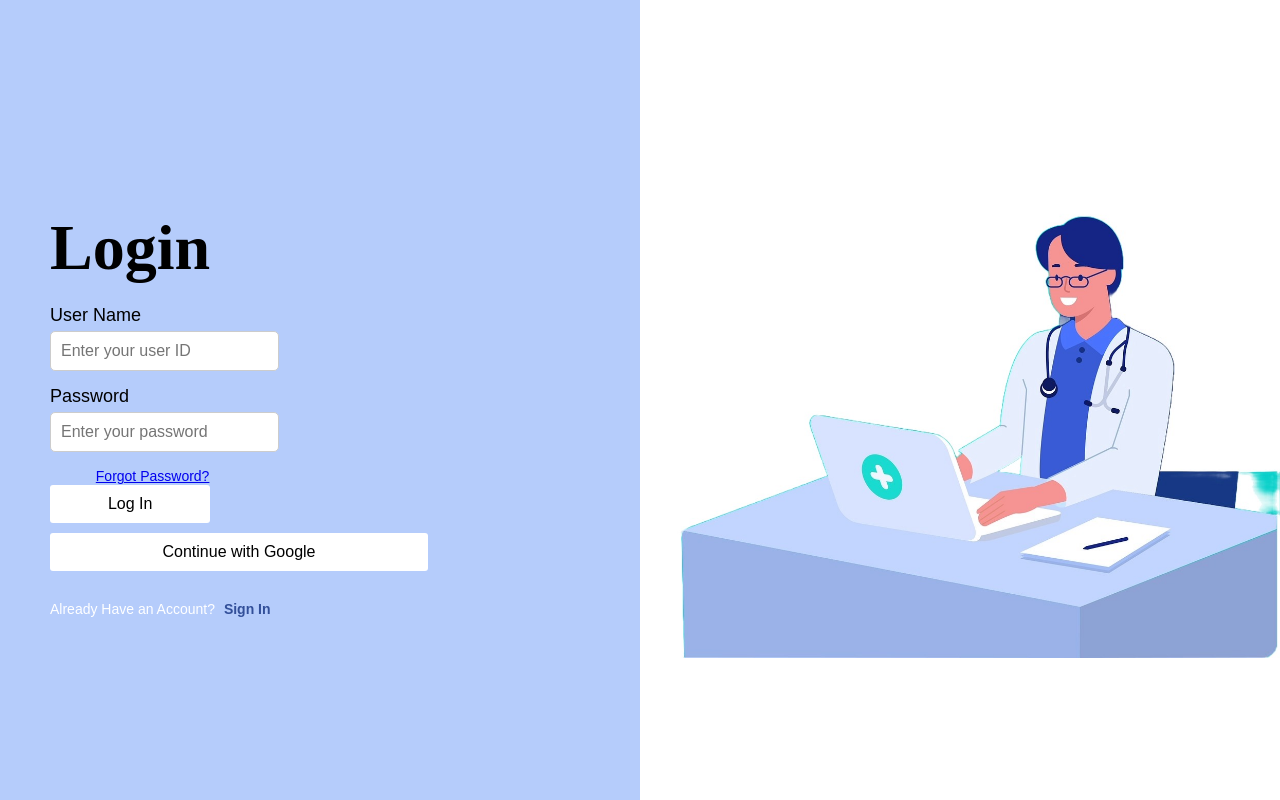
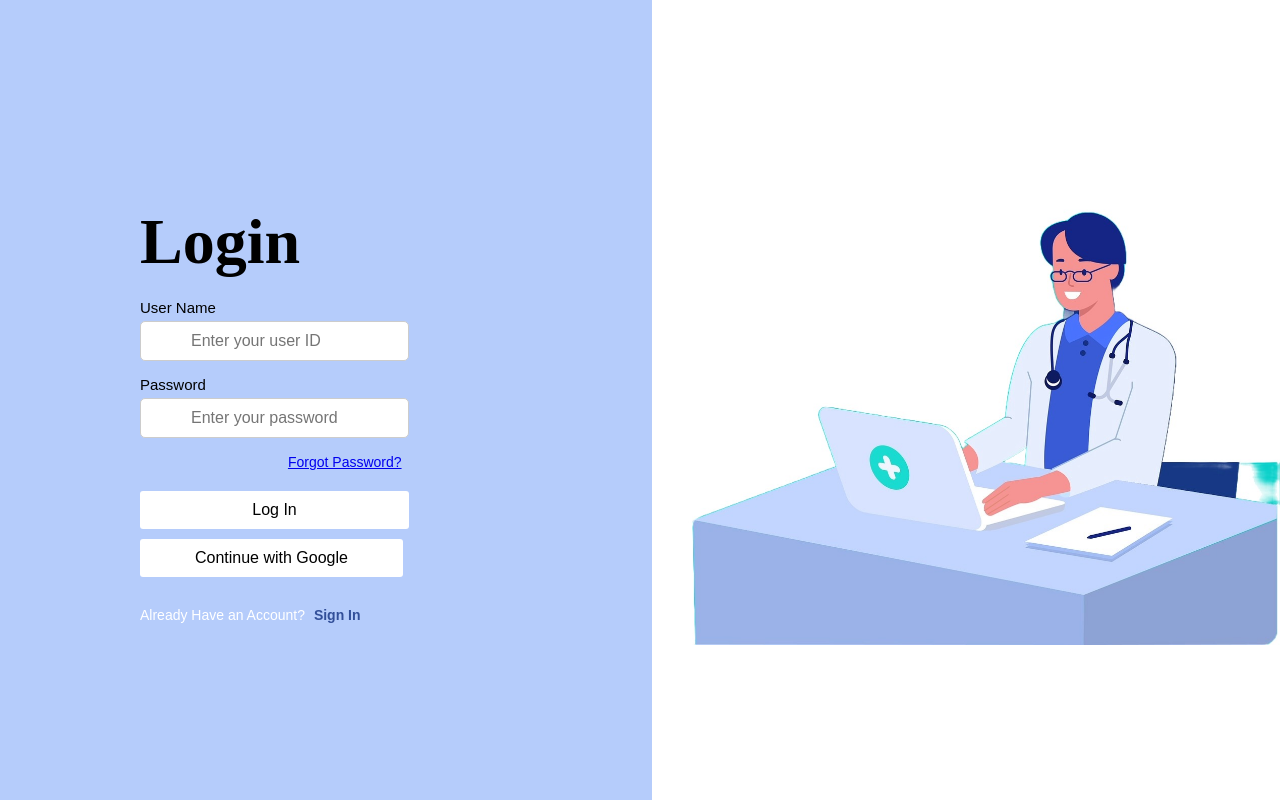
Before and after one commit to devsapariya94/CreakingCoders_Phase3_Submission_H23, a Flask app: page /login in a window 1280 px wide. Run offline with Flask 3, Linux system fonts and the light colour scheme.

Commit message:
first commit

```diff
--- a/templates/login.html
+++ b/templates/login.html
@@ -19,7 +19,8 @@
 
       .login-container {
         width: 50%;
-        padding: 50px;
+        padding: 120px;
+        margin-left: 20px;
         box-sizing: border-box;
         display: flex;
         flex-direction: column;
@@ -40,12 +41,13 @@
       }
 
       .input-container label {
-        font-size: 18px;
+        font-size: 15px;
         margin-bottom: 5px;
       }
 
       .input-container input {
         padding: 10px;
+        padding-left: 50px;
         font-size: 16px;
         border: 1px solid #ccc;
         border-radius: 5px;
@@ -53,7 +55,7 @@
 
       .forgot-password {
         /* align-self: flex-end; */
-        margin-left: 20%;
+        margin-left: 55%;
         font-size: 14px;
         padding-bottom: 20px;
         text-decoration: underline;
@@ -61,8 +63,9 @@
       }
 
       .login-button {
-        width: 70%;
+        width: 100%;
         padding: 10px;
+        margin-top: 20px;
         background-color: #ffffff;
         border: none;
         color: #000000;
@@ -77,7 +80,7 @@
       }
 
       .continue-with-google {
-        width: 70%;
+        width: 67%;
         margin-top: 10px;
         padding: 10px;
         background-color: #fff;
@@ -86,6 +89,7 @@
         font-size: 16px;
         border-radius: 3px;
         cursor: pointer;
+        margin-bottom: 20px;
       }
 
       .continue-with-google:hover {
@@ -106,11 +110,6 @@
         max-height: 100%;
       }
       /* ... Previous CSS ... */
-
-        .continue-with-google {
-        /* ... Existing styles ... */
-        margin-bottom: 20px; /* Add margin at the bottom to separate from the account section */
-        }
 
         .account-section {
         text-align: center;
```
